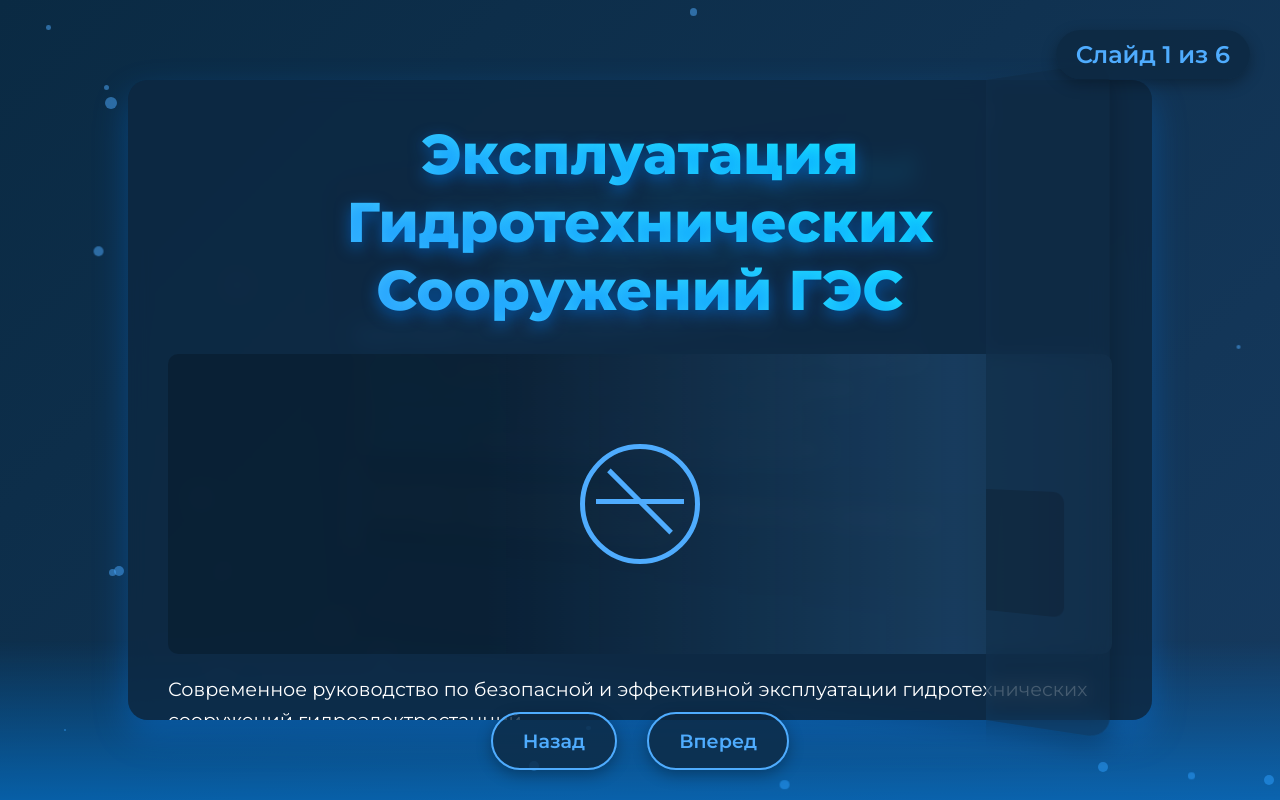
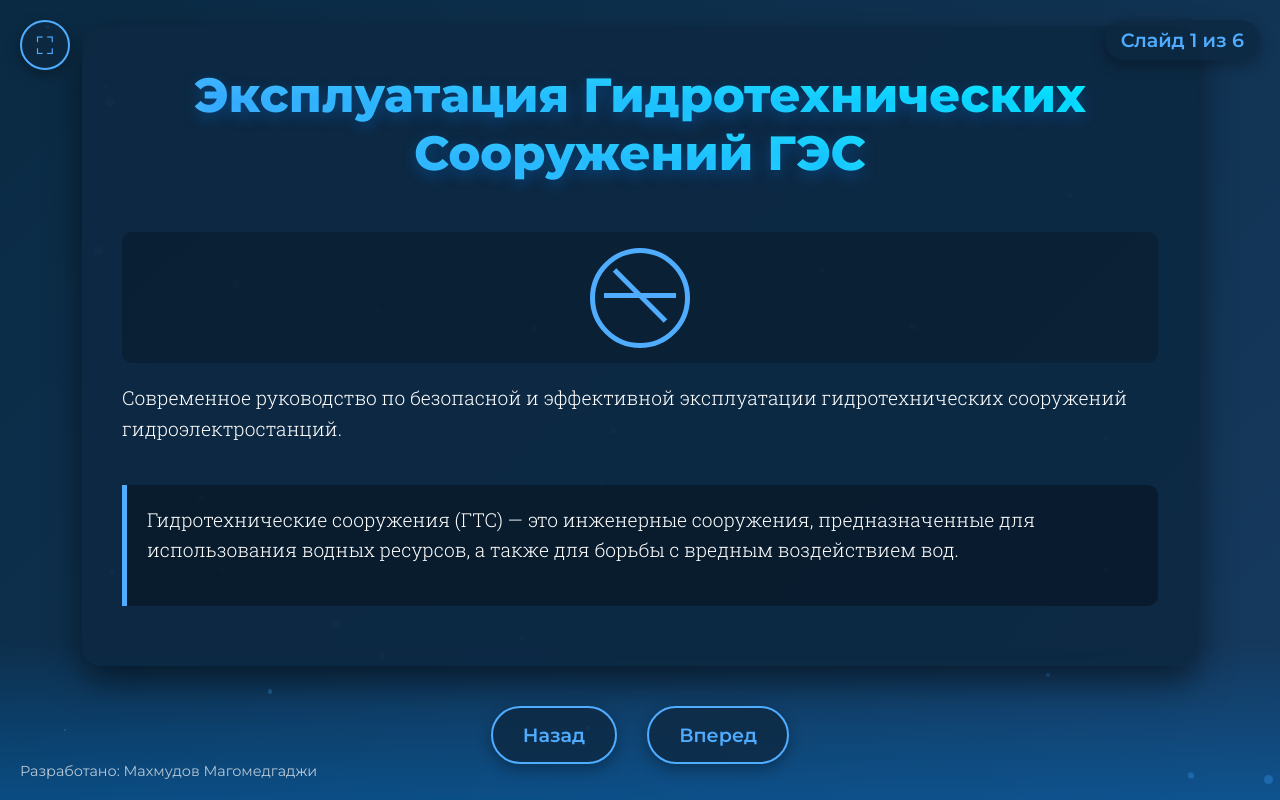
Before and after one commit to alimon05000/mgadji, a plain HTML site: page index.html in a window 1280 px wide. Drawn offline with Linux system fonts and the light colour scheme.

Commit message:
Update index.html

```diff
--- a/index.html
+++ b/index.html
@@ -4,7 +4,7 @@
     <meta charset="UTF-8">
     <meta name="viewport" content="width=device-width, initial-scale=1.0">
     <title>Эксплуатация ГТС ГЭС | Интерактивная презентация</title>
-    <link href="https://fonts.googleapis.com/css2?family=Montserrat:wght@400;600;800&display=swap" rel="stylesheet">
+    <link href="https://fonts.googleapis.com/css2?family=Montserrat:wght@400;600;800&family=Roboto+Slab:wght@300;400;700&display=swap" rel="stylesheet">
     <style>
         * {
             margin: 0;
@@ -13,89 +13,105 @@
             font-family: 'Montserrat', sans-serif;
         }
 
+        :root {
+            --primary-bg: linear-gradient(135deg, #0a2a43 0%, #163a5f 100%);
+            --secondary-bg: rgba(13, 40, 66, 0.9);
+            --accent-color: #4facfe;
+            --accent-gradient: linear-gradient(45deg, #4facfe 0%, #00f2fe 100%);
+            --text-color: #ffffff;
+        }
+
         body {
-            background: linear-gradient(135deg, #0a2a43 0%, #163a5f 100%);
-            color: #fff;
-            overflow: hidden;
-            height: 100vh;
+            background: var(--primary-bg);
+            color: var(--text-color);
+            min-height: 100vh;
+            overflow-x: hidden;
         }
 
         .container {
             width: 100vw;
-            height: 100vh;
-            perspective: 1000px;
+            min-height: 100vh;
+            display: flex;
+            flex-direction: column;
+            justify-content: center;
+            align-items: center;
+            padding: 20px;
+            position: relative;
+        }
+
+        .slides-container {
+            width: 90%;
+            max-width: 1200px;
+            height: 80vh;
+            position: relative;
             overflow: hidden;
+            border-radius: 20px;
+            box-shadow: 0 15px 35px rgba(0, 0, 0, 0.5);
         }
 
         .slides {
             width: 100%;
             height: 100%;
             position: relative;
-            transform-style: preserve-3d;
-            transition: transform 0.8s cubic-bezier(0.77, 0, 0.175, 1);
         }
 
         .slide {
             position: absolute;
-            width: 80%;
-            height: 80%;
-            left: 10%;
-            top: 10%;
+            width: 100%;
+            height: 100%;
             padding: 40px;
-            background: rgba(13, 40, 66, 0.85);
+            background: var(--secondary-bg);
+            display: flex;
+            flex-direction: column;
+            justify-content: center;
+            opacity: 0;
+            transform: translateX(100%);
+            transition: transform 0.8s cubic-bezier(0.77, 0, 0.175, 1),
+                        opacity 0.8s ease;
+            overflow: auto;
             border-radius: 20px;
-            box-shadow: 0 15px 35px rgba(0, 0, 0, 0.5);
-            backdrop-filter: blur(10px);
-            transform: translateZ(-500px) rotateY(90deg);
-            opacity: 0;
-            transition: transform 0.8s cubic-bezier(0.77, 0, 0.175, 1),
-                        opacity 0.8s ease,
-                        box-shadow 0.8s ease;
-            overflow: auto;
         }
 
         .slide.active {
-            transform: translateZ(0) rotateY(0);
             opacity: 1;
+            transform: translateX(0);
             z-index: 10;
-            box-shadow: 0 15px 35px rgba(0, 128, 255, 0.3);
         }
 
         .slide.next {
-            transform: translateZ(-200px) rotateY(-30deg);
-            opacity: 0.6;
-            z-index: 5;
-            box-shadow: 0 10px 25px rgba(0, 0, 0, 0.4);
+            transform: translateX(100%);
+            opacity: 0;
         }
 
         .slide.prev {
-            transform: translateZ(-200px) rotateY(30deg);
-            opacity: 0.6;
-            z-index: 5;
-            box-shadow: 0 10px 25px rgba(0, 0, 0, 0.4);
+            transform: translateX(-100%);
+            opacity: 0;
         }
 
         h1 {
-            font-size: 3.5em;
+            font-size: 3em;
             margin-bottom: 30px;
             text-align: center;
-            text-shadow: 0 5px 15px rgba(0, 128, 255, 0.5);
-            background: linear-gradient(45deg, #4facfe 0%, #00f2fe 100%);
+            background: var(--accent-gradient);
             -webkit-background-clip: text;
             -webkit-text-fill-color: transparent;
             font-weight: 800;
+            text-shadow: 0 5px 15px rgba(0, 128, 255, 0.3);
         }
 
         h2 {
-            font-size: 2.2em;
+            font-size: 1.8em;
             margin: 25px 0 15px;
-            color: #4facfe;
+            color: var(--accent-color);
+            font-family: 'Roboto Slab', serif;
         }
 
         p {
             font-size: 1.2em;
             line-height: 1.6;
             margin-bottom: 20px;
+            font-family: 'Roboto Slab', serif;
+            font-weight: 300;
         }
 
         ul {
@@ -106,24 +122,24 @@
         li {
             margin-bottom: 12px;
             font-size: 1.1em;
+            font-family: 'Roboto Slab', serif;
+            font-weight: 300;
         }
 
         .controls {
-            position: fixed;
-            bottom: 30px;
-            left: 0;
-            width: 100%;
             display: flex;
             justify-content: center;
+            margin-top: 30px;
             z-index: 100;
+            flex-wrap: wrap;
         }
 
         button {
             background: rgba(13, 40, 66, 0.8);
-            color: #4facfe;
-            border: 2px solid #4facfe;
+            color: var(--accent-color);
+            border: 2px solid var(--accent-color);
             padding: 15px 30px;
-            margin: 0 15px;
+            margin: 10px 15px;
             border-radius: 50px;
             font-size: 1.2em;
             font-weight: 600;
@@ -133,22 +149,22 @@
         }
 
         button:hover {
-            background: #4facfe;
+            background: var(--accent-color);
             color: #0a2a43;
             transform: translateY(-5px);
             box-shadow: 0 8px 20px rgba(79, 172, 254, 0.4);
         }
 
         .slide-counter {
-            position: fixed;
-            top: 30px;
-            right: 30px;
-            font-size: 1.5em;
+            position: absolute;
+            top: 20px;
+            right: 20px;
+            font-size: 1.2em;
             font-weight: 600;
-            color: #4facfe;
+            color: var(--accent-color);
             z-index: 100;
             background: rgba(13, 40, 66, 0.8);
-            padding: 10px 20px;
+            padding: 8px 16px;
             border-radius: 30px;
             box-shadow: 0 5px 15px rgba(0, 0, 0, 0.3);
         }
@@ -159,9 +175,9 @@
             left: 0;
             width: 100%;
             height: 20%;
-            background: linear-gradient(transparent, rgba(0, 142, 255, 0.5));
+            background: linear-gradient(transparent, rgba(0, 142, 255, 0.3));
             z-index: -1;
-            animation: wave 10s infinite linear;
+            animation: wave 15s infinite linear;
         }
 
         @keyframes wave {
@@ -170,17 +186,18 @@
         }
 
         .particles {
-            position: absolute;
+            position: fixed;
             top: 0;
             left: 0;
             width: 100%;
             height: 100%;
             z-index: -2;
+            pointer-events: none;
         }
 
         .particle {
             position: absolute;
-            background: rgba(79, 172, 254, 0.5);
+            background: rgba(79, 172, 254, 0.3);
             border-radius: 50%;
             animation: float 15s infinite ease-in-out;
         }
@@ -199,7 +216,7 @@
 
         .scheme {
             width: 100%;
-            height: 300px;
+            height: 200px;
             background: rgba(0, 0, 0, 0.2);
             border-radius: 10px;
             margin: 20px 0;
@@ -210,25 +227,10 @@
             overflow: hidden;
         }
 
-        .scheme::before {
-            content: "";
-            position: absolute;
-            width: 100%;
-            height: 100%;
-            background: linear-gradient(90deg,
-                transparent, rgba(79, 172, 254, 0.2), transparent);
-            animation: shine 3s infinite linear;
-        }
-
-        @keyframes shine {
-            0% { transform: translateX(-100%); }
-            100% { transform: translateX(100%); }
-        }
-
         .turbine {
-            width: 120px;
-            height: 120px;
-            border: 5px solid #4facfe;
+            width: 100px;
+            height: 100px;
+            border: 5px solid var(--accent-color);
             border-radius: 50%;
             position: relative;
             animation: rotate 10s infinite linear;
@@ -244,7 +246,7 @@
             position: absolute;
             width: 80%;
             height: 5px;
-            background: #4facfe;
+            background: var(--accent-color);
             top: 50%;
             left: 10%;
         }
@@ -255,22 +257,67 @@
 
         .info-box {
             background: rgba(0, 0, 0, 0.3);
-            border-left: 5px solid #4facfe;
+            border-left: 5px solid var(--accent-color);
             padding: 20px;
             margin: 20px 0;
             border-radius: 0 10px 10px 0;
         }
 
+        .author {
+            position: absolute;
+            bottom: 20px;
+            left: 20px;
+            font-size: 0.9em;
+            color: rgba(255, 255, 255, 0.7);
+            z-index: 100;
+        }
+
+        .fullscreen-btn {
+            position: absolute;
+            top: 20px;
+            left: 20px;
+            z-index: 100;
+            background: rgba(13, 40, 66, 0.8);
+            width: 50px;
+            height: 50px;
+            border-radius: 50%;
+            display: flex;
+            justify-content: center;
+            align-items: center;
+            cursor: pointer;
+            border: 2px solid var(--accent-color);
+            color: var(--accent-color);
+            font-size: 1.5em;
+            box-shadow: 0 5px 15px rgba(0, 0, 0, 0.3);
+            transition: all 0.3s ease;
+        }
+
+        .fullscreen-btn:hover {
+            background: var(--accent-color);
+            color: #0a2a43;
+            transform: translateY(-5px);
+        }
+
+        /* Адаптивность */
         @media (max-width: 768px) {
-            h1 { font-size: 2.5em; }
-            h2 { font-size: 1.8em; }
+            h1 { font-size: 2em; }
+            h2 { font-size: 1.5em; }
             p, li { font-size: 1em; }
             .slide { padding: 20px; }
+            .scheme { height: 150px; }
+            .turbine { width: 70px; height: 70px; }
+            button { padding: 12px 20px; font-size: 1em; }
         }
     </style>
 </head>
 <body>
     <div class="container">
+        <div class="fullscreen-btn" id="fullscreen-btn">⛶</div>
+        <div class="slide-counter">
+            Слайд <span id="current">1</span> из <span id="total">6</span>
+        </div>
+
+        <div class="slides-container">
             <div class="slides">
                 <!-- Слайд 1 -->
                 <div class="slide active">
@@ -358,18 +405,17 @@
                     <p>Безопасность людей и защита окружающей среды — наивысший приоритет при работе с ГТС.</p>
                 </div>
             </div>
-
-        <div class="water-animation"></div>
-        <div class="particles" id="particles"></div>
+        </div>
 
         <div class="controls">
             <button id="prev">Назад</button>
             <button id="next">Вперед</button>
         </div>
 
-        <div class="slide-counter">
-            Слайд <span id="current">1</span> из <span id="total">6</span>
-        </div>
+        <div class="author">Разработано: Махмудов Магомедгаджи</div>
+
+        <div class="water-animation"></div>
+        <div class="particles" id="particles"></div>
     </div>
 
     <script>
@@ -380,17 +426,19 @@
             const currentSlide = document.getElementById('current');
             const totalSlides = document.getElementById('total');
             const particlesContainer = document.getElementById('particles');
+            const fullscreenBtn = document.getElementById('fullscreen-btn');
+            const slidesContainer = document.querySelector('.slides-container');
 
             let currentIndex = 0;
             totalSlides.textContent = slides.length;
 
             // Создание частиц для фона
             function createParticles() {
-                for (let i = 0; i < 50; i++) {
+                for (let i = 0; i < 30; i++) {
                     const particle = document.createElement('div');
                     particle.classList.add('particle');
 
-                    const size = Math.random() * 10 + 2;
+                    const size = Math.random() * 8 + 2;
                     particle.style.width = `${size}px`;
                     particle.style.height = `${size}px`;
 
@@ -412,10 +460,6 @@
 
                     if (index === currentIndex) {
                         slide.classList.add('active');
-                    } else if (index === currentIndex + 1) {
-                        slide.classList.add('next');
-                    } else if (index === currentIndex - 1) {
-                        slide.classList.add('prev');
                     }
                 });
 
@@ -429,14 +473,18 @@
             // Навигация
             nextBtn.addEventListener('click', () => {
                 if (currentIndex < slides.length - 1) {
+                    slides[currentIndex].classList.add('prev');
                     currentIndex++;
+                    slides[currentIndex].classList.add('active');
                     updateSlides();
                 }
             });
 
             prevBtn.addEventListener('click', () => {
                 if (currentIndex > 0) {
+                    slides[currentIndex].classList.add('next');
                     currentIndex--;
+                    slides[currentIndex].classList.add('active');
                     updateSlides();
                 }
             });
@@ -447,8 +495,50 @@
                     nextBtn.click();
                 } else if (e.key === 'ArrowLeft') {
                     prevBtn.click();
+                } else if (e.key === 'f' || e.key === 'F') {
+                    toggleFullscreen();
                 }
             });
+
+            // Полноэкранный режим
+            function toggleFullscreen() {
+                if (!document.fullscreenElement) {
+                    if (slidesContainer.requestFullscreen) {
+                        slidesContainer.requestFullscreen();
+                    } else if (slidesContainer.webkitRequestFullscreen) {
+                        slidesContainer.webkitRequestFullscreen();
+                    } else if (slidesContainer.msRequestFullscreen) {
+                        slidesContainer.msRequestFullscreen();
+                    }
+                    fullscreenBtn.textContent = '⛶';
+                } else {
+                    if (document.exitFullscreen) {
+                        document.exitFullscreen();
+                    } else if (document.webkitExitFullscreen) {
+                        document.webkitExitFullscreen();
+                    } else if (document.msExitFullscreen) {
+                        document.msExitFullscreen();
+                    }
+                    fullscreenBtn.textContent = '⛶';
+                }
+            }
+
+            fullscreenBtn.addEventListener('click', toggleFullscreen);
+
+            // Изменение иконки полноэкранного режима при изменении состояния
+            document.addEventListener('fullscreenchange', updateFullscreenIcon);
+            document.addEventListener('webkitfullscreenchange', updateFullscreenIcon);
+            document.addEventListener('msfullscreenchange', updateFullscreenIcon);
+
+            function updateFullscreenIcon() {
+                if (document.fullscreenElement ||
+                    document.webkitFullscreenElement ||
+                    document.msFullscreenElement) {
+                    fullscreenBtn.textContent = '⛶';
+                } else {
+                    fullscreenBtn.textContent = '⛶';
+                }
+            }
 
             // Инициализация
             updateSlides();
```
Lines whose indentation alone changed are shown as unchanged.
